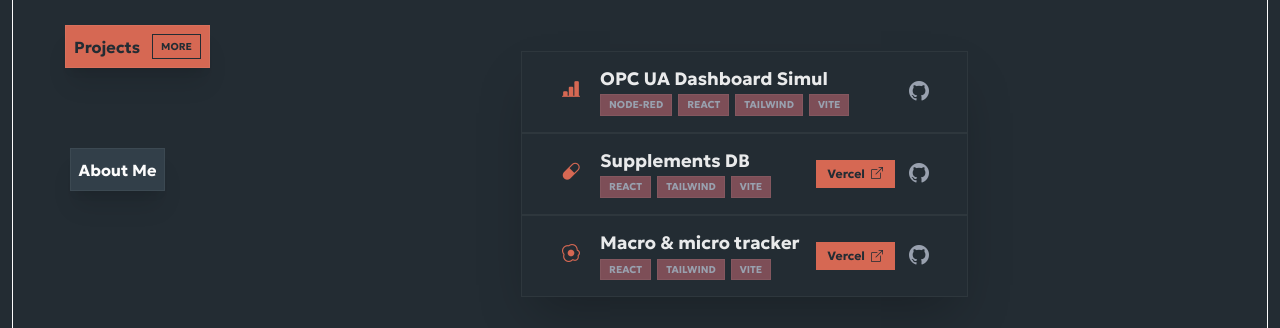
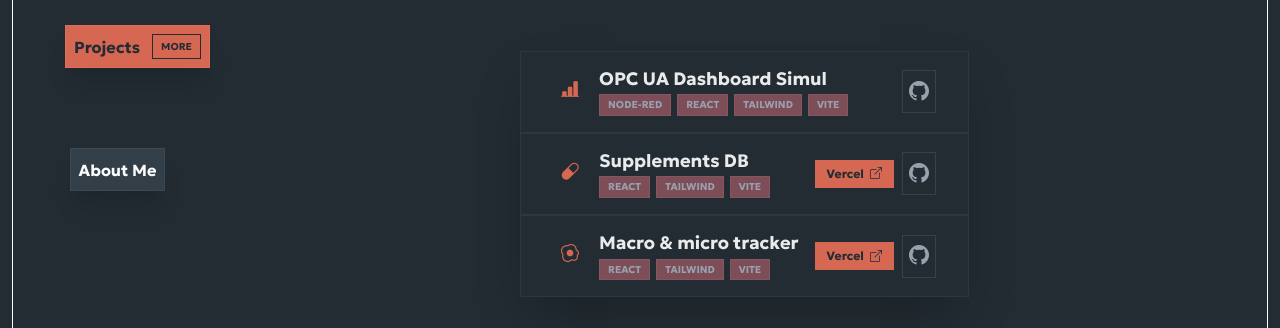
Before and after one commit to giovannifdipasquale/portfolio_v2, a React (Vite) app: page / in a window 1280 px wide. Shown: the part 292-620 px from the top of the page. Built offline with nearby package versions, Linux system fonts and the light colour scheme.

Commit message:
refactored github button

```diff
--- a/src/components/ProjectsPreview/ProjectsPreview.jsx
+++ b/src/components/ProjectsPreview/ProjectsPreview.jsx
@@ -67,7 +67,7 @@ function ProjectsPreview() {
                       href={project.repo}
                       target="_blank"
                       rel="noopener noreferrer"
-                      className="p-1.5 text-gray-400 hover:text-jet hover:bg-white/10 transition-colors"
+                      className="p-1.5 text-gray-400 hover:text-jet inline-block border border-white/10   hover:bg-white/10 transition-colors"
                       title="View Code"
                     >
                       <i className="bi bi-github text-xl"></i>
```
